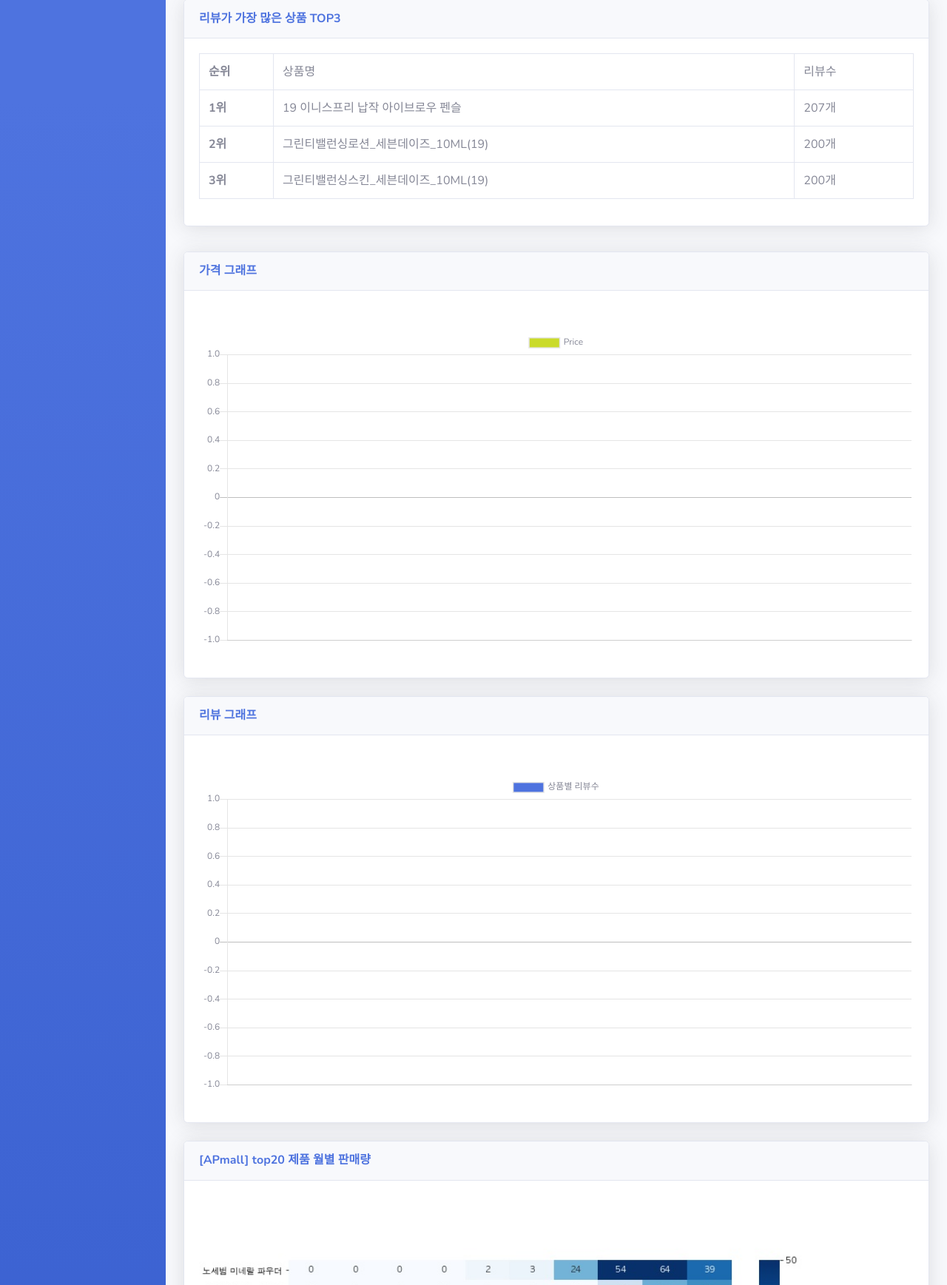
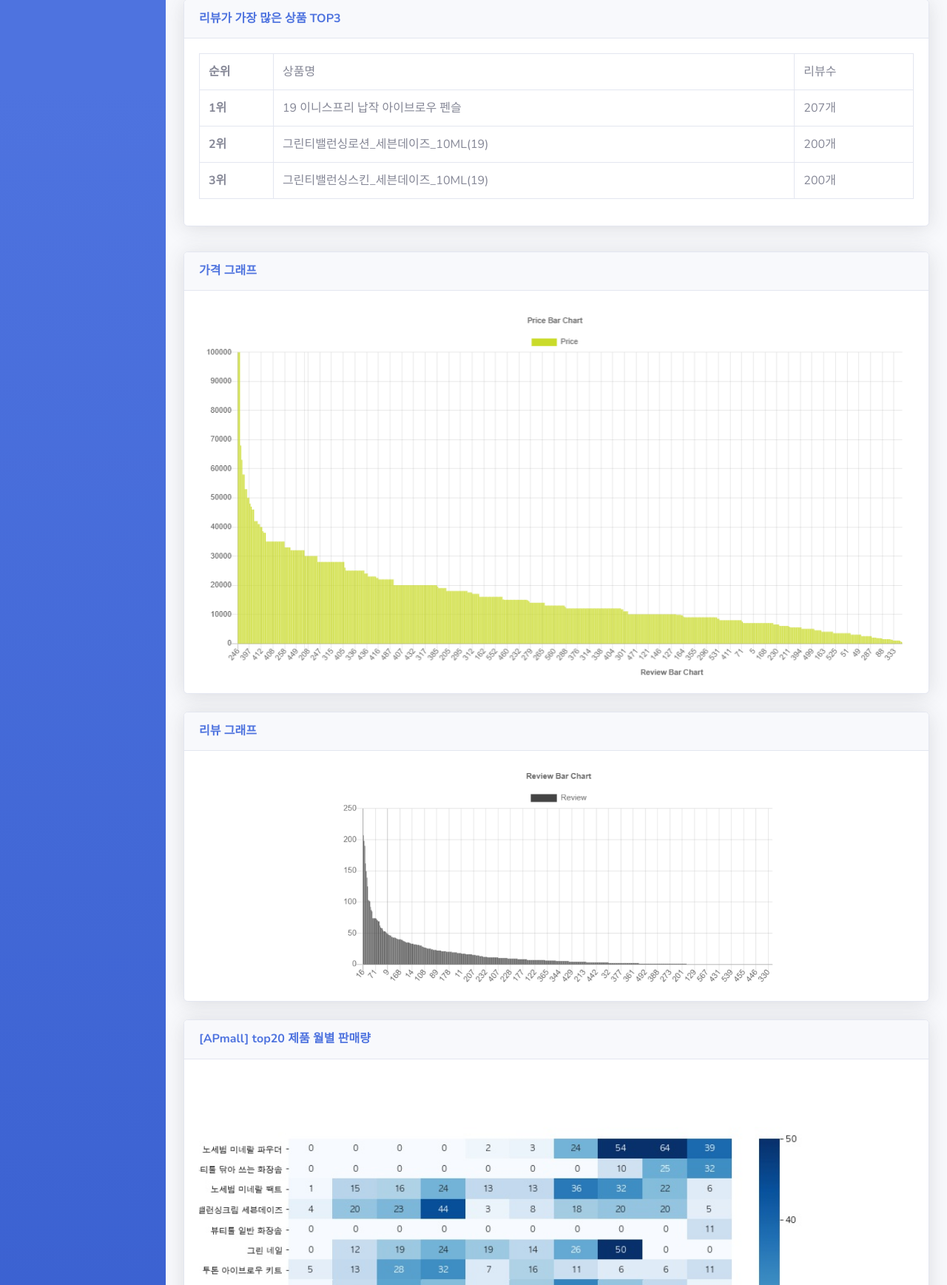
Before and after one commit to jshinv/cosmetics, a Django app: template common/templates/common/index.html in a window 1280 px wide. Shown: the part 313-2050 px from the top of the page at 74% size. Run offline with Django 3.2, Linux system fonts and the light colour scheme; the template is opened without the code that fills it, so the values that code supplies are empty; some libraries are stand-ins or nearby versions.

Commit message:
add images

```diff
--- a/common/models.py
+++ b/common/models.py
@@ -28,8 +28,7 @@ class Product(models.Model):
     prd_name_shop = models.CharField(max_length=200, blank=True, null=True)
     prd_url = models.CharField(max_length=1000, blank=True, null=True)
     prd_desc = models.CharField(max_length=2000, blank=True, null=True)
-    prd_price = models.IntegerField(blank=True, null=True)
-    # prd_price = models.CharField(max_length=20, blank=True, null=True)
+    prd_price = models.CharField(max_length=20, blank=True, null=True)
     prd_discount = models.CharField(max_length=100, blank=True, null=True)
     prd_shipping = models.CharField(max_length=100, blank=True, null=True)
     prd_benefit = models.CharField(max_length=100, blank=True, null=True)
--- a/common/templates/common/index.html
+++ b/common/templates/common/index.html
@@ -220,7 +220,8 @@
                 </div>
                 <!-- Card Body -->
                 <div class="card-body">
-                  <canvas id="price-chart" data-url="{% url 'price-chart' %}"></canvas>
+                  <!-- <canvas id="price-chart" data-url="{% url 'price-chart' %}"></canvas> -->
+                  <img src = "{% static 'common/img/price.png' %}" style="width:100%;">
                 </div>
               </div>
             </div>
@@ -233,8 +234,9 @@
                   <h6 class="m-0 font-weight-bold text-primary">리뷰 그래프</h6>
                 </div>
                 <!-- Card Body -->
-                <div class="card-body">
-                  <canvas id="review-chart" data-url="{% url 'review-chart' %}"></canvas>
+                <div class="card-body" style="margin:auto;">
+                  <!-- <canvas id="review-chart" data-url="{% url 'review-chart' %}"></canvas> -->
+                  <img src = "{% static 'common/img/review.png' %}" style="width:600px;">
                 </div>
               </div>
             </div>
--- a/common/views.py
+++ b/common/views.py
@@ -1,7 +1,9 @@
 from django.shortcuts import render
 from django.http import HttpResponse, JsonResponse
 from common.models import *
-from django.db.models import Sum, Count
+from django.db.models import Sum, Count, Value
+from django.db.models.functions import Replace
+
 
 def index(request):
     product_data = Product.objects.all()
@@ -29,6 +31,16 @@ def price_chart(request):
     labels = []
     data = []
 
+    prd_price = Product.objects.values('prd_price')
+    # prd_price = prd_price.replace("원", "")
+    # prd_price = prd_price.replace(",", "")
+    # prd_price = int(prd_price)
+
+    # Product.objects.update(field=Replace(
+    #     'prd_price', Value('string'), Value('int')
+    # ))
+
+
     queryset = Product.objects.values('prd_id').annotate(price=Sum('prd_price')).order_by('-price')
     for entry in queryset:
         labels.append(entry['prd_id'])
@@ -44,6 +56,7 @@ def review_chart(request):
     # 상품명을 라벨로 둔다
     data = []
     # 리뷰수를 보여준다
+
     queryset = Review.objects.values('prd_id').annotate(review_total=Sum('review_id')).order_by('-review_total')
 
     for entry in queryset:
```
Also changed, not shown: common/migrations/0001_initial.py, common/migrations/0002_auto_20200210_1540.py (deleted), common/static/common/img/price.png (added), common/static/common/img/review.png (added).
